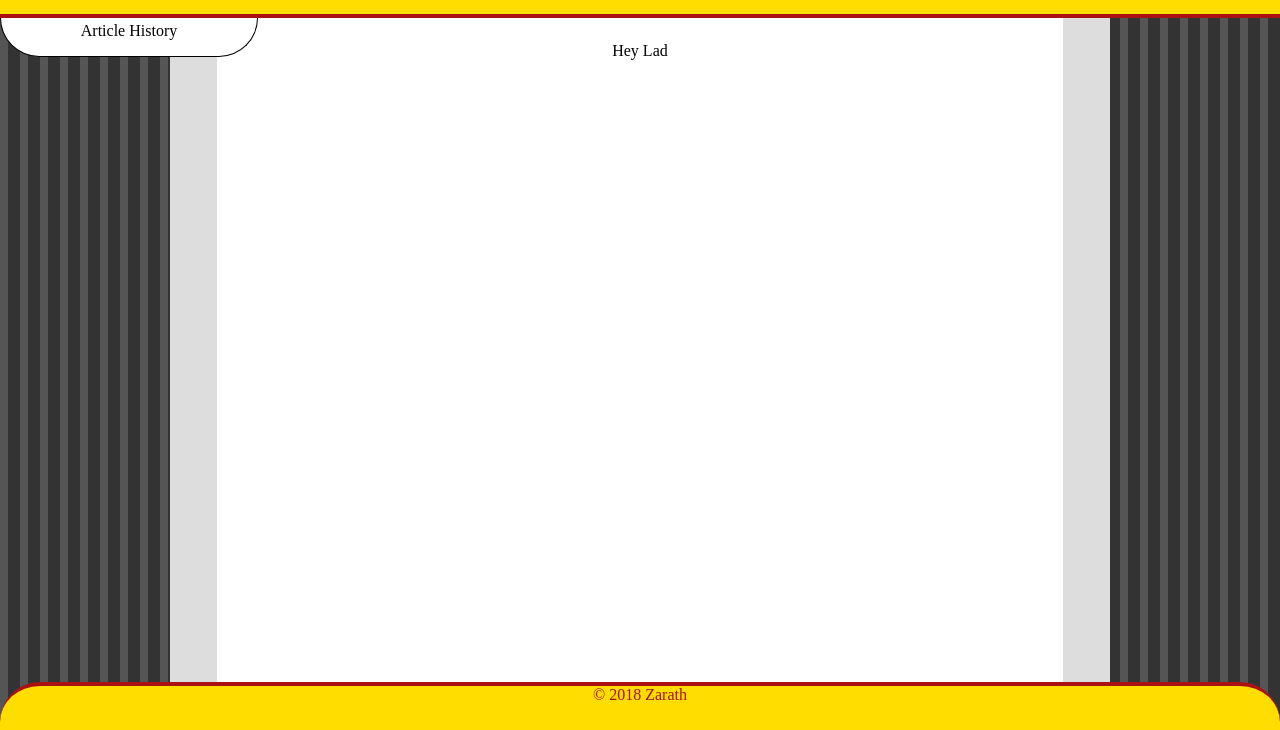
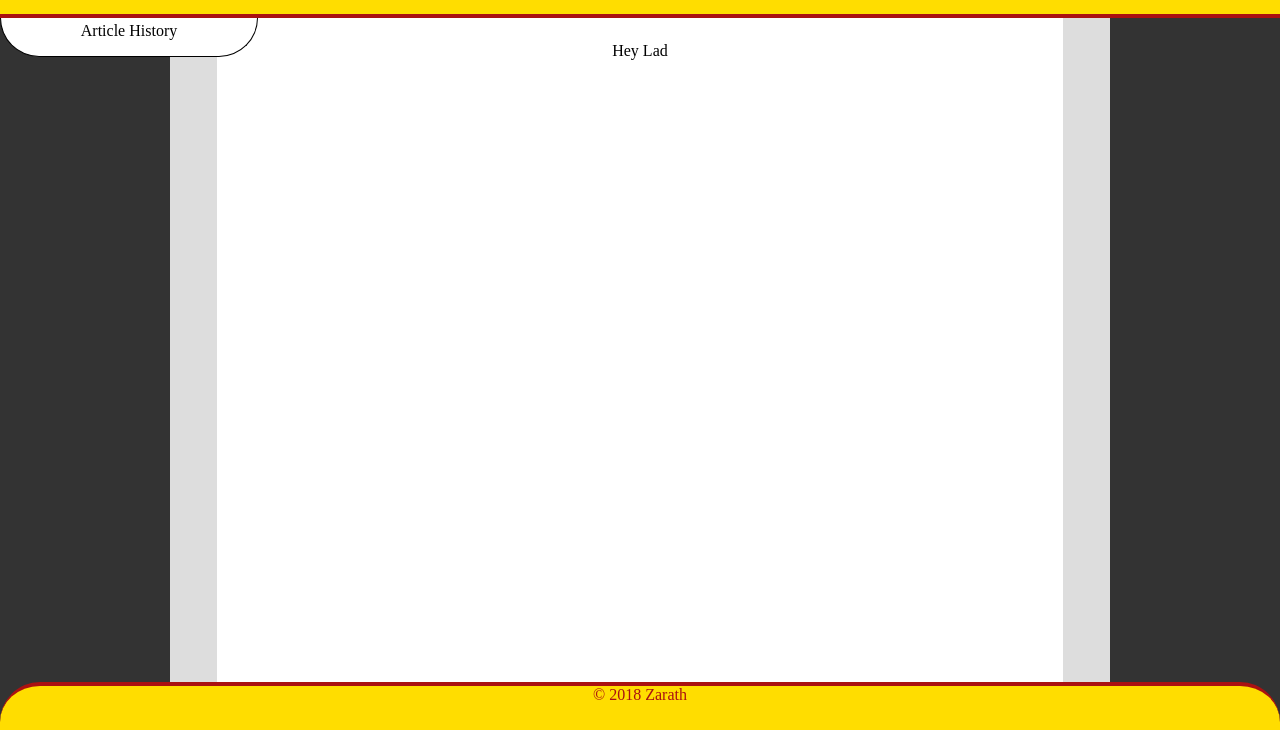
Before and after one commit to ZarathOfZaralith/ZarathOfZaralith.github.io, a plain HTML site: page index.html in a window 1280 px wide. Shown: the part 74-804 px from the top of the page. Drawn offline with Linux system fonts and the light colour scheme.

Commit message:
Update ZarathStyle.css

```diff
--- a/css/ZarathStyle.css
+++ b/css/ZarathStyle.css
@@ -55,13 +55,13 @@ header p{
 body{
 
 	background-color:#333333;
-	background: repeating-linear-gradient(
+	/*background: repeating-linear-gradient(
 	90deg,
 	#555555,
 	#555555 8px,
 	#333333 8px,
 	#333333 20px
-);
+);*/
 	margin:0px;
 }
 /*The container for the main post which will most likely be written into javascript objects.*/
```
